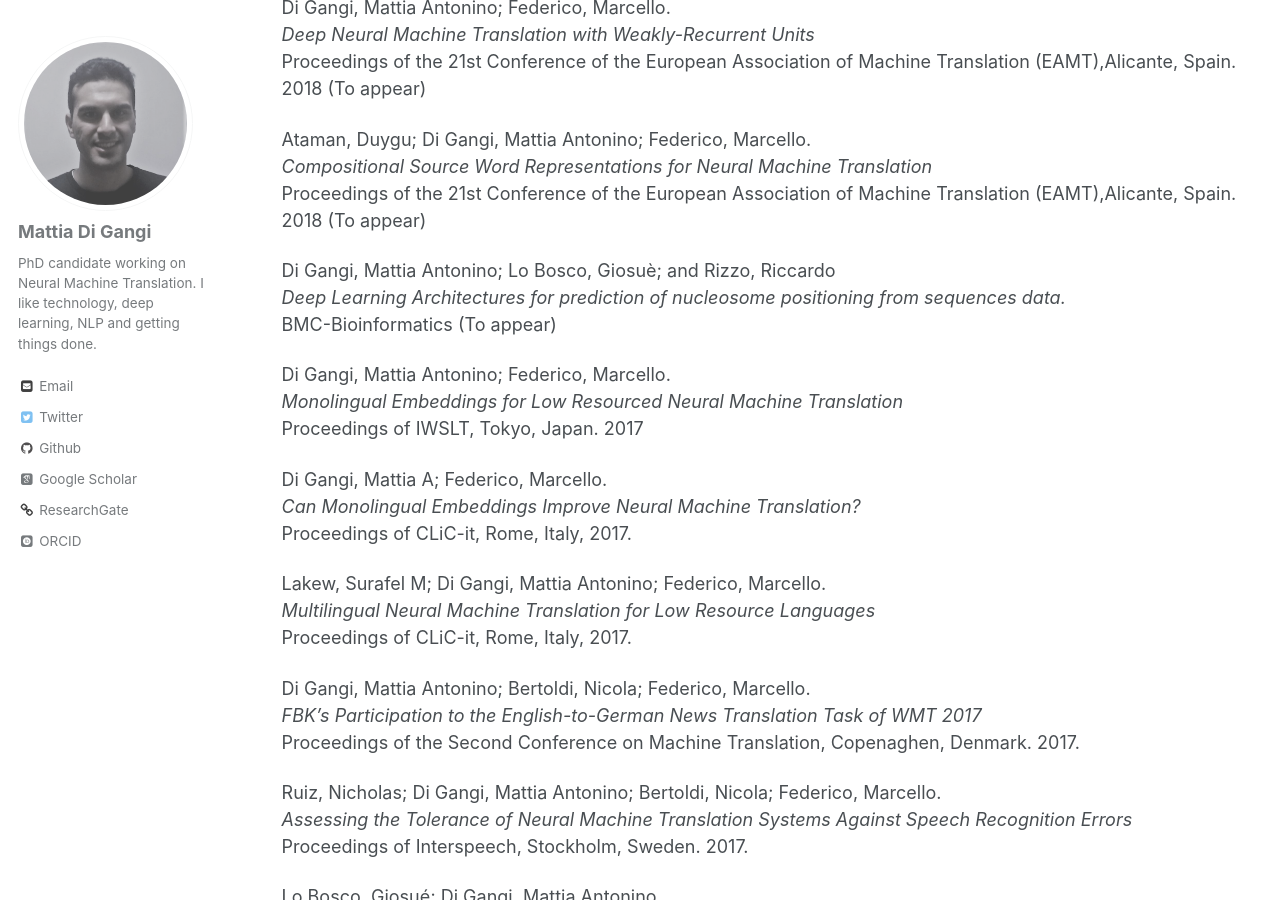
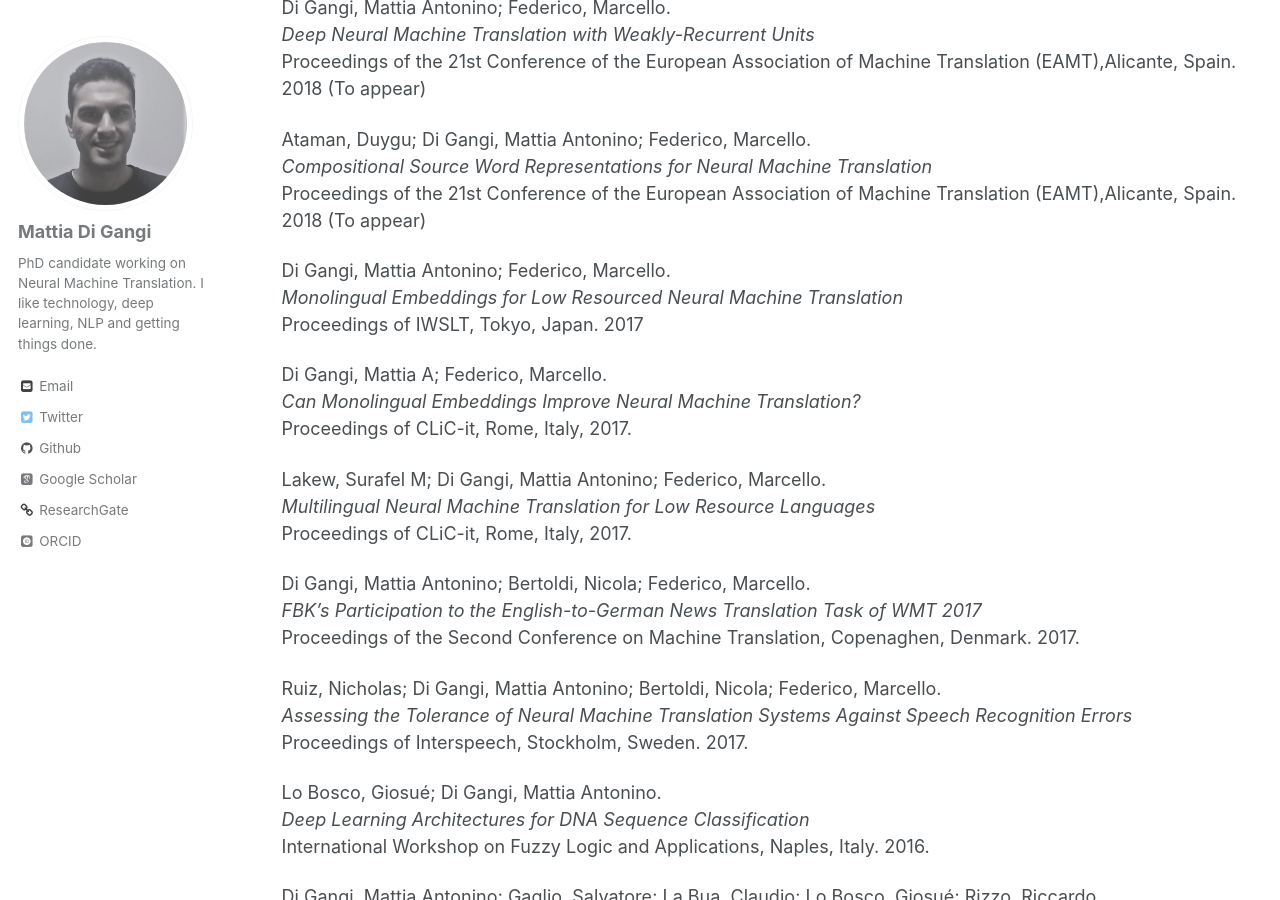
Before and after one commit to mattiadg/mattiadg.github.io, a Jekyll site: the page built from _pages/publications.md, in a window 1280 px wide and 900 px high, scrolled down 429 px. Built offline with Jekyll 4.4.1, drawn with Linux system fonts in a browser that asks for light colours; some web fonts are replaced.

Commit message:
Update publications.md
Removed old (to appear)

```diff
--- a/_pages/publications.md
+++ b/_pages/publications.md
@@ -28,10 +28,6 @@ Proceedings of the 21st Conference of the European Association of Machine Transl
 Ataman, Duygu; Di Gangi, Mattia Antonino; Federico, Marcello.
 *Compositional Source Word Representations for Neural Machine Translation*
 Proceedings of the 21st Conference of the European Association of Machine Translation (EAMT),Alicante, Spain. 2018 (To appear)
-
-Di Gangi, Mattia Antonino; Lo Bosco, Giosuè; and Rizzo, Riccardo
-*Deep Learning Architectures for prediction of nucleosome positioning from sequences data.*
-BMC-Bioinformatics (To appear)
 
 Di Gangi, Mattia Antonino; Federico, Marcello.
 *Monolingual Embeddings for Low Resourced Neural Machine Translation*
```
